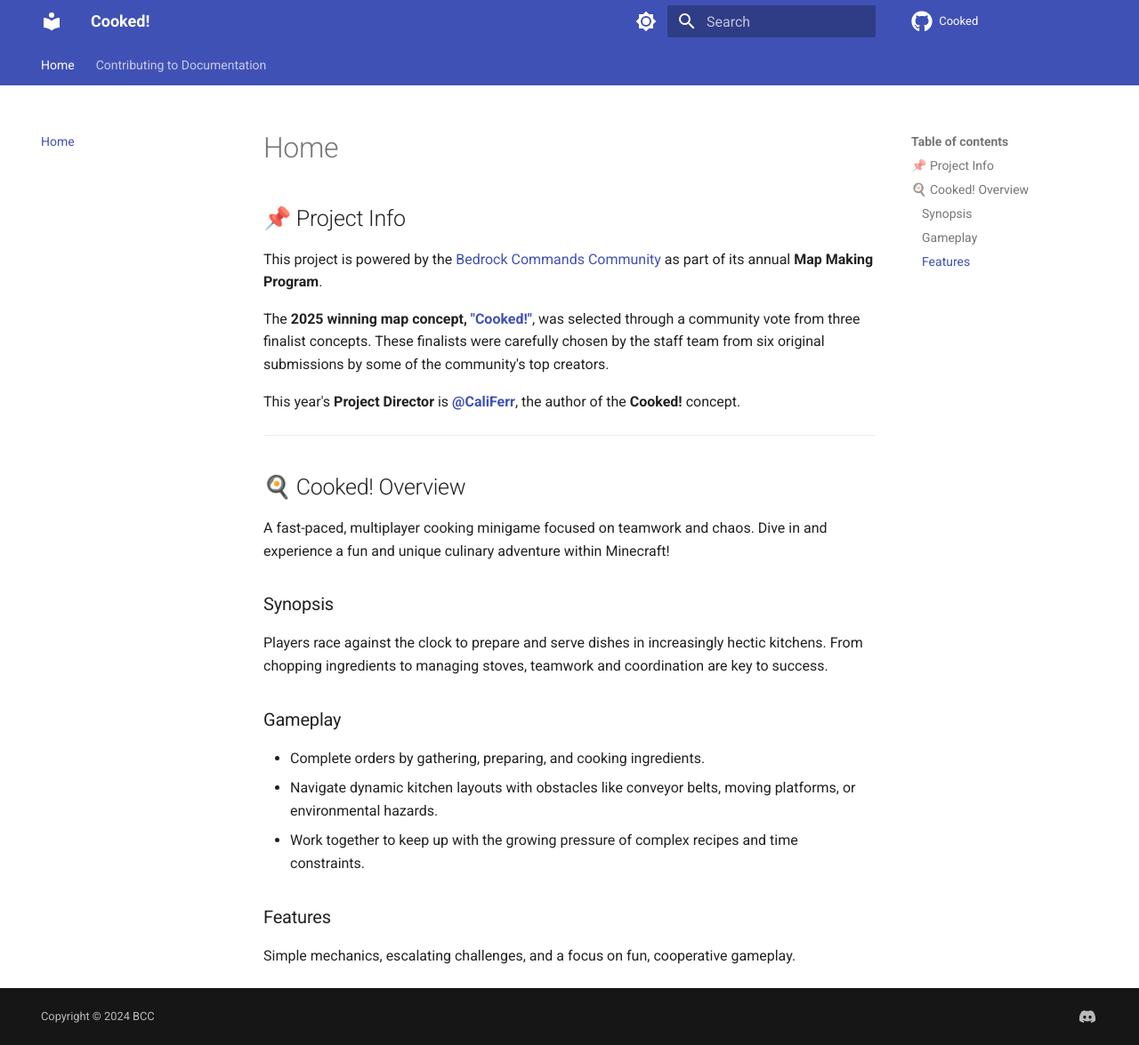
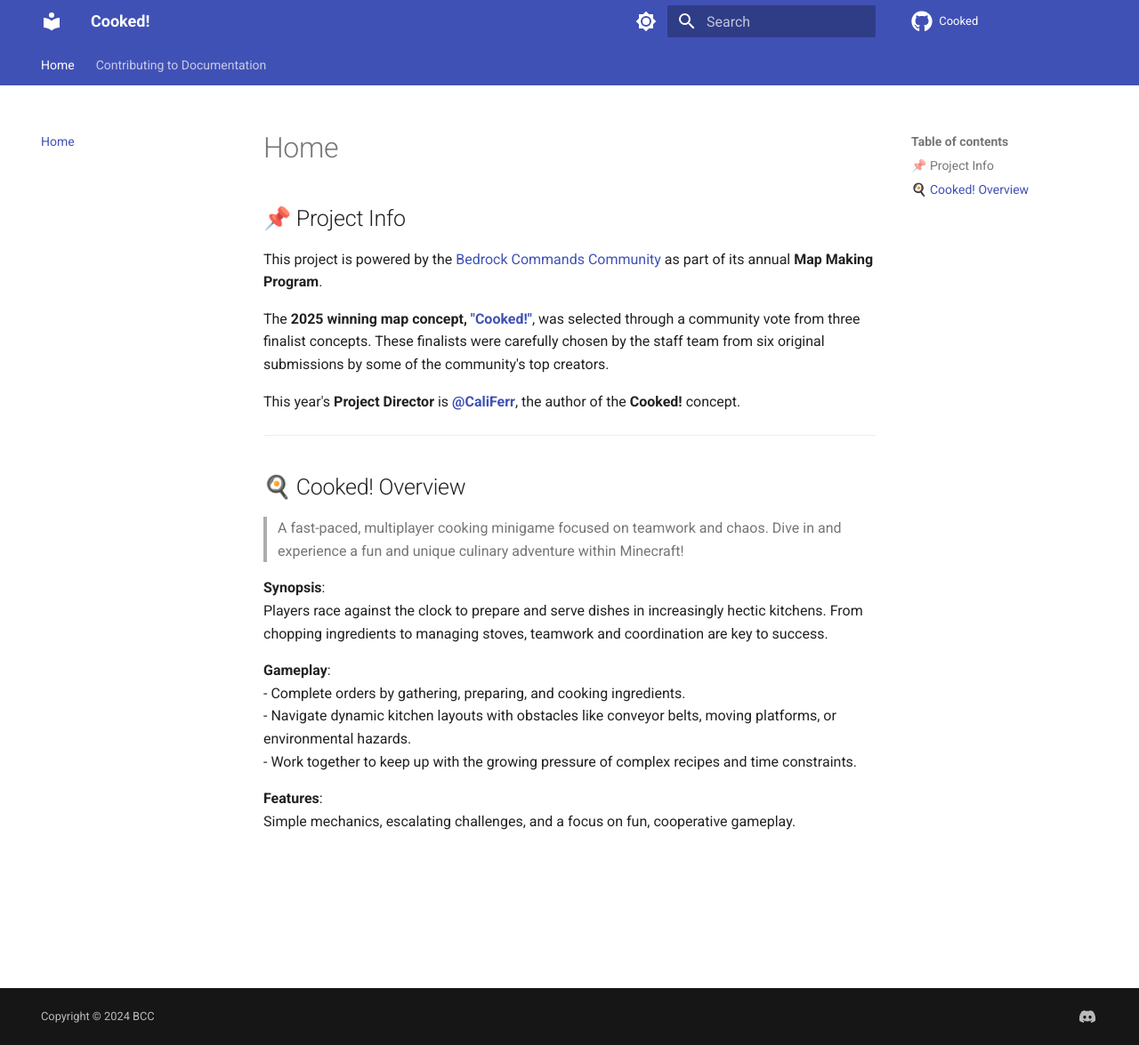
Before and after one commit to BedrockCommands/Cook-Off-Docs, an MkDocs documentation site: the page built from docs/docs/index.md, in a window 1280 px wide and 1175 px high. Shown: the whole window at 89% size. Built offline with MkDocs 1.6.1 and Material for MkDocs 9.7.7, drawn with Linux system fonts in a browser that asks for light colours; comment, search, counter and statistics services are not loaded.

Commit message:
Update index.md

```diff
--- a/docs/docs/index.md
+++ b/docs/docs/index.md
@@ -10,16 +10,16 @@ This year's **Project Director** is **[@CaliFerr](https://github.com/CaliFerr)**
 
 ## 🍳 Cooked! Overview
 
-A fast-paced, multiplayer cooking minigame focused on teamwork and chaos.
+> A fast-paced, multiplayer cooking minigame focused on teamwork and chaos.
 Dive in and experience a fun and unique culinary adventure within Minecraft!
 
-### Synopsis
+**Synopsis**:<br>
 Players race against the clock to prepare and serve dishes in increasingly hectic kitchens. From chopping ingredients to managing stoves, teamwork and coordination are key to success.
 
-### Gameplay
+**Gameplay**:<br>
 - Complete orders by gathering, preparing, and cooking ingredients.
 - Navigate dynamic kitchen layouts with obstacles like conveyor belts, moving platforms, or environmental hazards.
 - Work together to keep up with the growing pressure of complex recipes and time constraints.
 
-### Features
+**Features**:<br>
 Simple mechanics, escalating challenges, and a focus on fun, cooperative gameplay.
```
